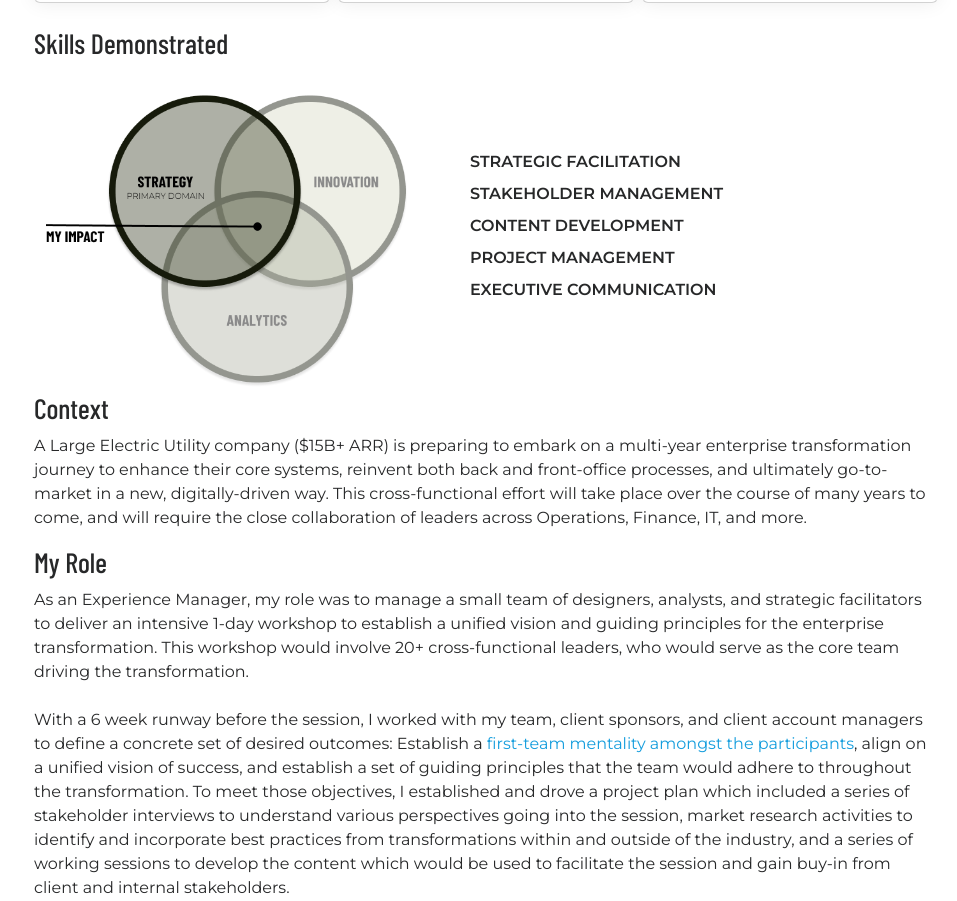
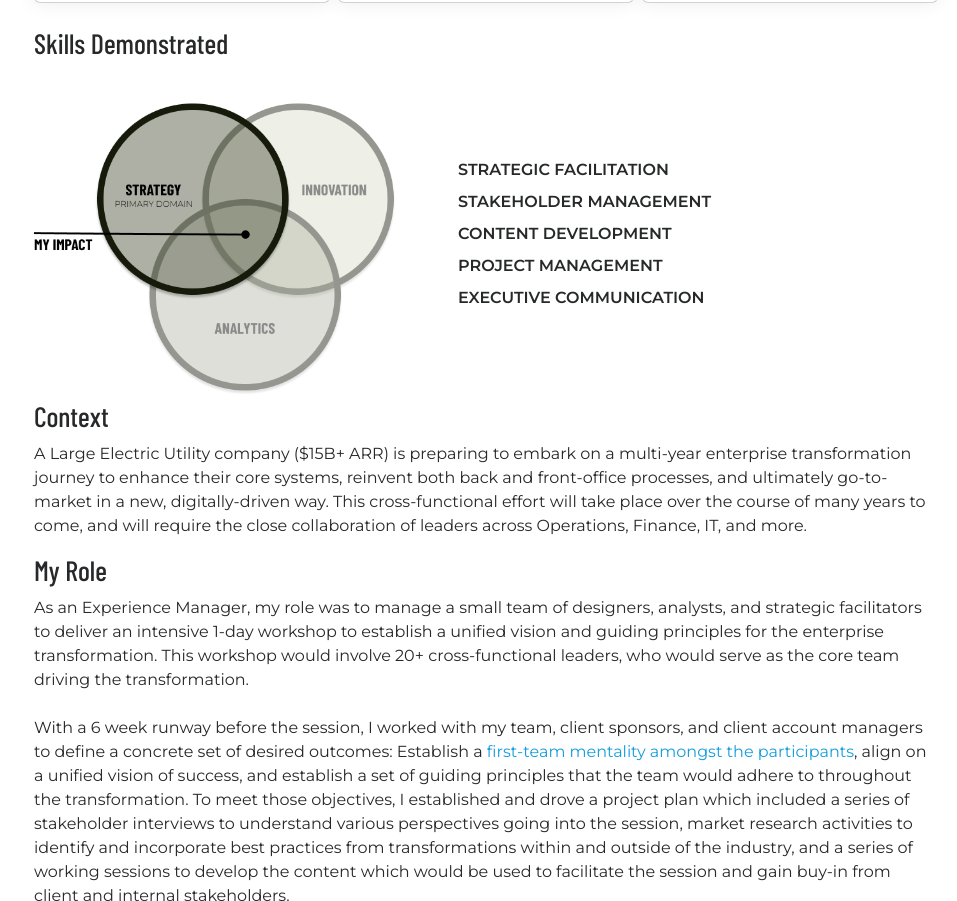
Before and after one commit to psaul20/patrick-personal-website, a plain HTML site: page portfolio_details/strategy.html in a window 1280 px wide. Shown: the part 1110-2011 px from the top of the page, without its empty margins (304-1261 px from the left). Drawn offline with nearby package versions, Linux system fonts and the light colour scheme; a web font is replaced by a local one.

Commit message:
skills displayed for strategy

```diff
--- a/assets/css/style.css
+++ b/assets/css/style.css
@@ -1138,9 +1138,7 @@ section {
 
 .skills ul {
   list-style: none;
-  padding: 0;
-  width: 100%;
-  height: 100%;
+  width: auto;
 }
 
 .skills ul li {
--- a/portfolio_details/strategy.html
+++ b/portfolio_details/strategy.html
@@ -137,11 +137,11 @@
               </div>
             </div>
           </div>
-          <div class="row">
+
+          <div class="row gy-4 skills justify-content-start">
             <h3>Skills Demonstrated</h3>
-            <p></p>
-            <div class="row d-flex justify-content-center justify-content-lg-start">
             <div class="col-auto" data-aos="fade-left">
+              <div class="d-flex align-self-start">
                 <img
                   src="../assets/img/portfolio/Skills_VD_Strat_Prim.png"
                   width="400px"
@@ -149,8 +149,9 @@
                   alt=""
                 />
               </div>
-              <div class="col-auto skills" data-aos="fade-right">
-                <ul class="caps">
+            </div>
+            <div class="col-auto" data-aos="fade-right">
+              <ul class="caps p-0">
                 <li>Strategic Facilitation</li>
                 <li>Stakeholder Management</li>
                 <li>Content Development</li>
@@ -160,6 +161,7 @@
             </div>
           </div>
 
+          <div class="row d-flex">
             <h3>Context</h3>
             <p>
               A Large Electric Utility company ($15B+ ARR) is preparing to embark on a multi-year
```
Lines whose indentation alone changed are shown as unchanged.
